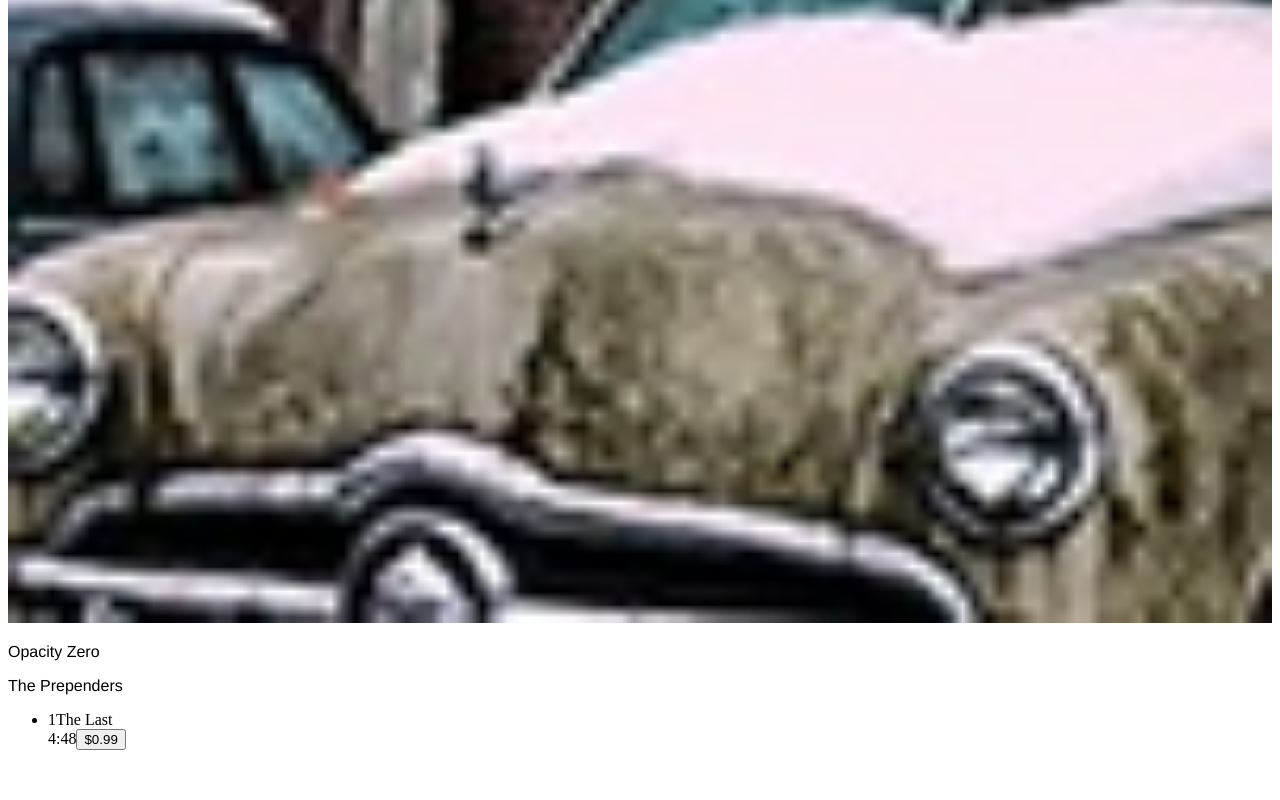
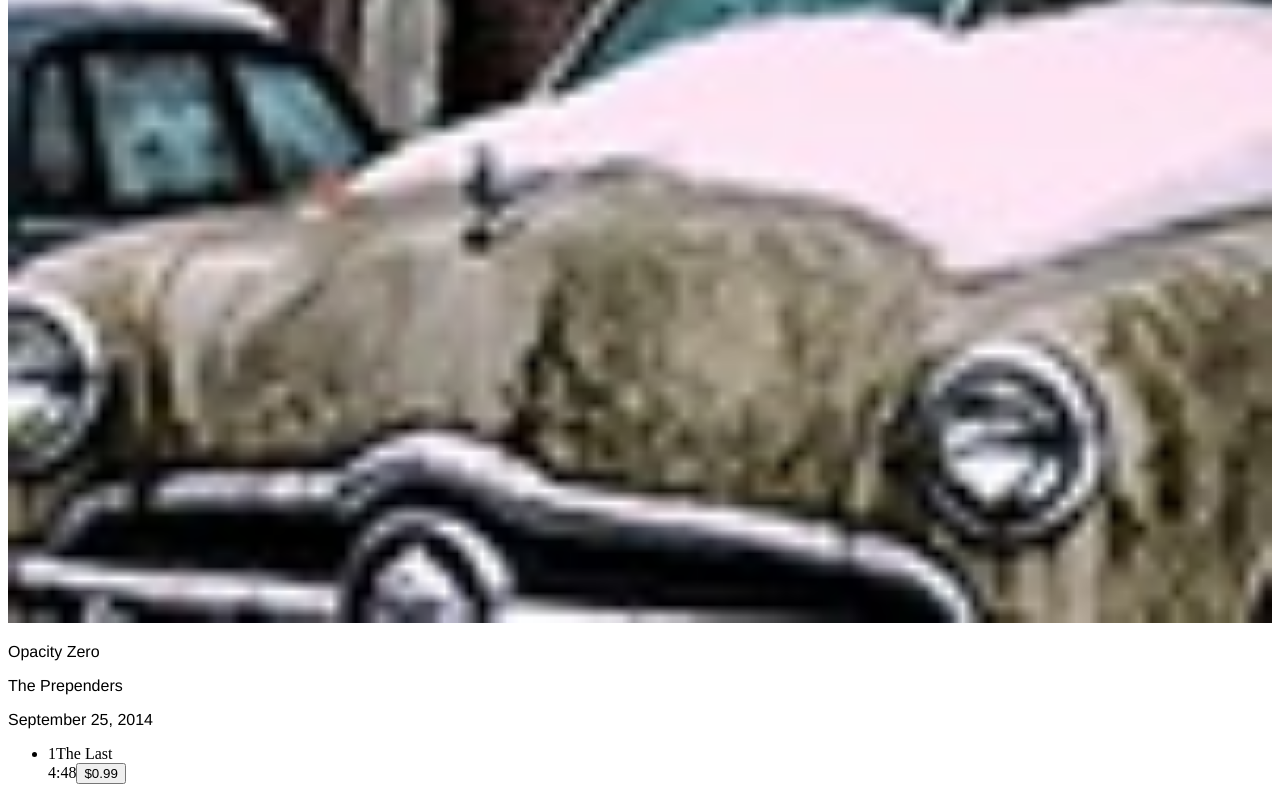
Before and after one commit to CheropS/Angular-AlbumStoreProductPage, an Angular app: page / in a window 1280 px wide. Shown: the part 649-1449 px from the top of the page. Before the commit the page ends 1415 px from the top, so only its background shows below. Built offline with nearby package versions, Linux system fonts and the light colour scheme.

Commit message:
adding images and artist name

```diff
--- a/src/app/product-description/product-description.component.html
+++ b/src/app/product-description/product-description.component.html
@@ -5,6 +5,6 @@
   <div class="col-sm-6">
     <p class="album-name">{{albumInfo?.album.name}}</p>
     <p class="band-name">{{albumInfo?.artist}}</p>
-    <p class="album-release-date">{{albumInfo?.album.artist}}</p>
+    <p class="album-release-date">{{albumInfo?.album.releaseDate}}</p>
   </div>
 </div>
```
